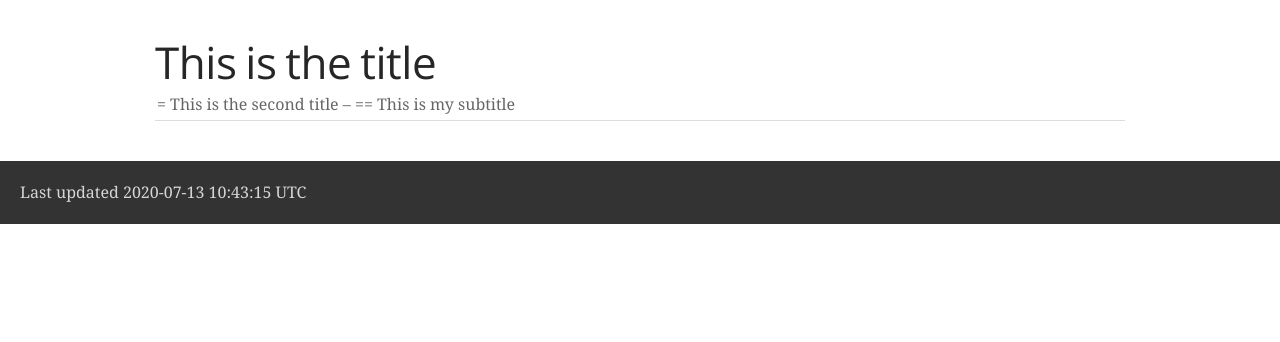
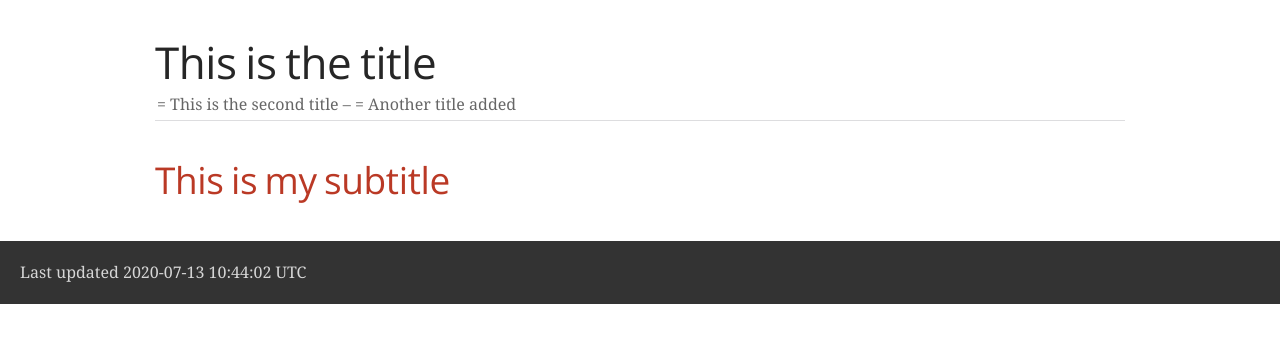
Before and after one commit to Lonwabo11/my_gh_pages, a plain HTML site: page index.html in a window 1280 px wide. Drawn offline with nearby package versions, Linux system fonts and the light colour scheme; a web font is replaced by a local one.

Commit message:
deploy: 970ace9a10b7e16f47d006da3390cf11c7d46b77

```diff
--- a/index.html
+++ b/index.html
@@ -442,15 +442,20 @@ body.book #toc,body.book #preamble,body.book h1.sect0,body.book .sect1>h2{page-b
 <h1>This is the title</h1>
 <div class="details">
 <span id="author" class="author">= This is the second title</span><br>
-<span id="revdate">== This is my subtitle</span>
+<span id="revdate">= Another title added</span>
 </div>
 </div>
 <div id="content">
+<div class="sect1">
+<h2 id="_this_is_my_subtitle">This is my subtitle</h2>
+<div class="sectionbody">
 
+</div>
+</div>
 </div>
 <div id="footer">
 <div id="footer-text">
-Last updated 2020-07-13 10:43:15 UTC
+Last updated 2020-07-13 10:44:02 UTC
 </div>
 </div>
 </body>
```
